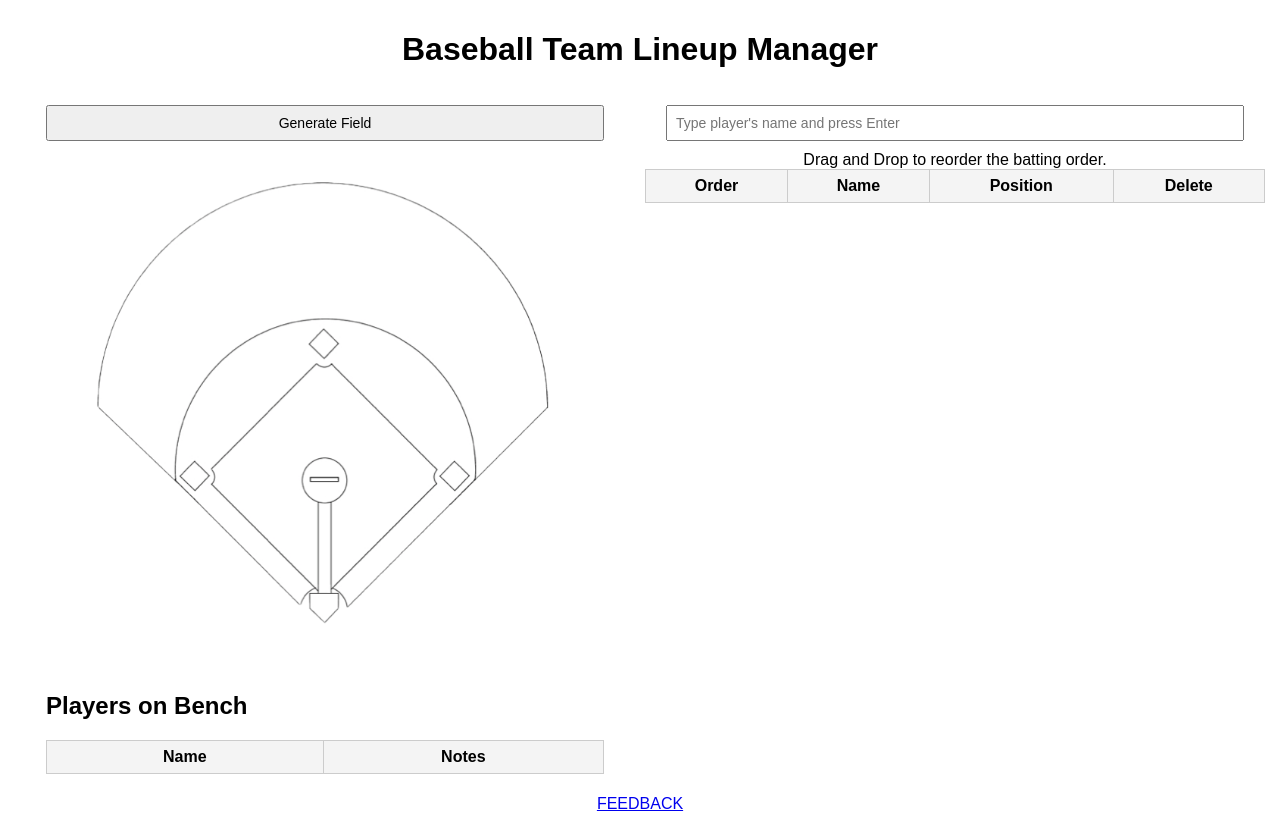
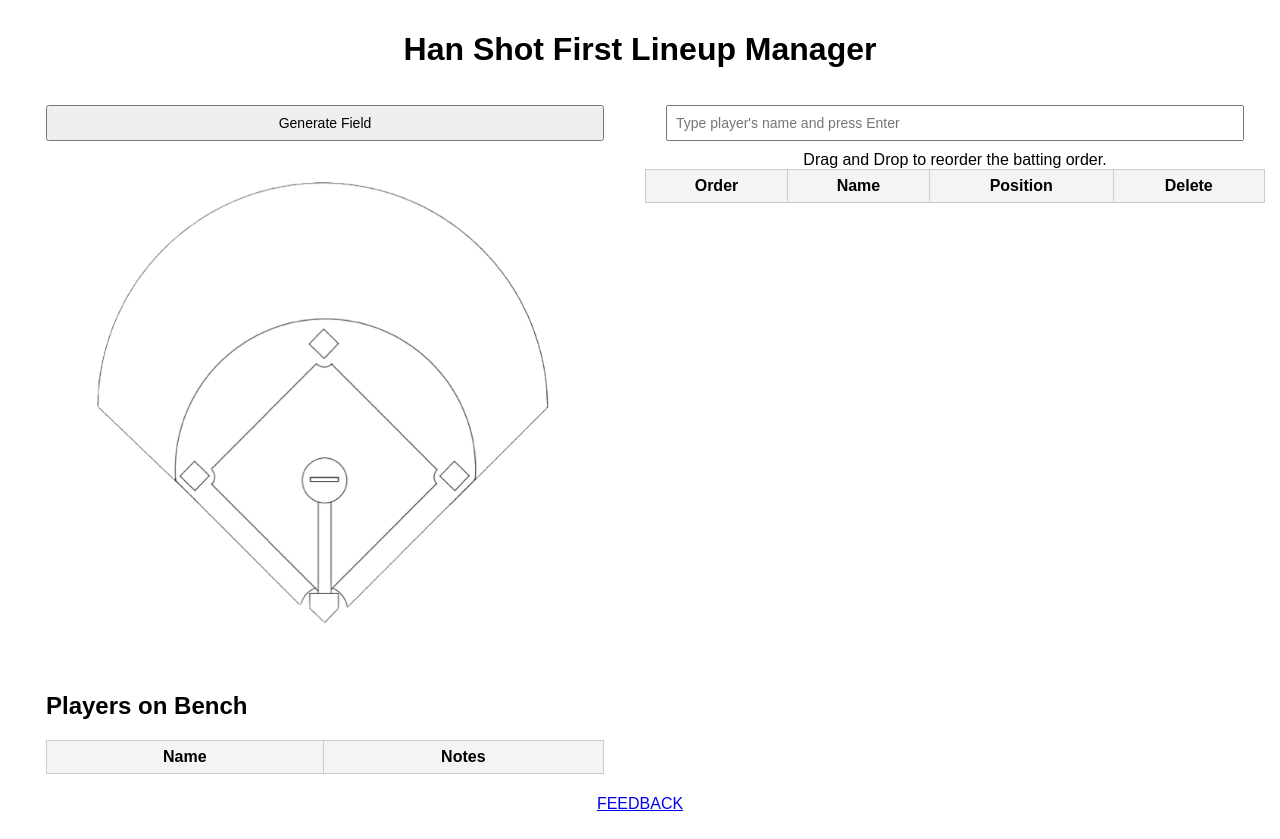
Before and after one commit to bumbisome/Soft, a plain HTML site: page index.html in a window 1280 px wide. Drawn offline with Linux system fonts and the light colour scheme.

Commit message:
Update index.html

```diff
--- a/index.html
+++ b/index.html
@@ -7,7 +7,7 @@
     <link rel="stylesheet" href="style.css">
 </head>
 <body>
-    <h1>Baseball Team Lineup Manager</h1>
+    <h1>Han Shot First Lineup Manager</h1>
 
     <div class="container">
         <div class="field-container">
```
